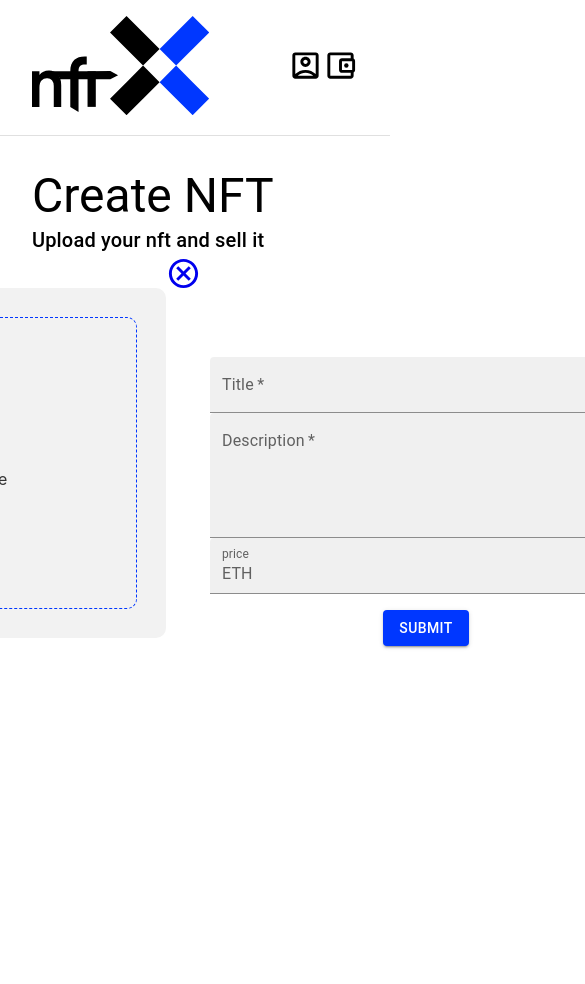
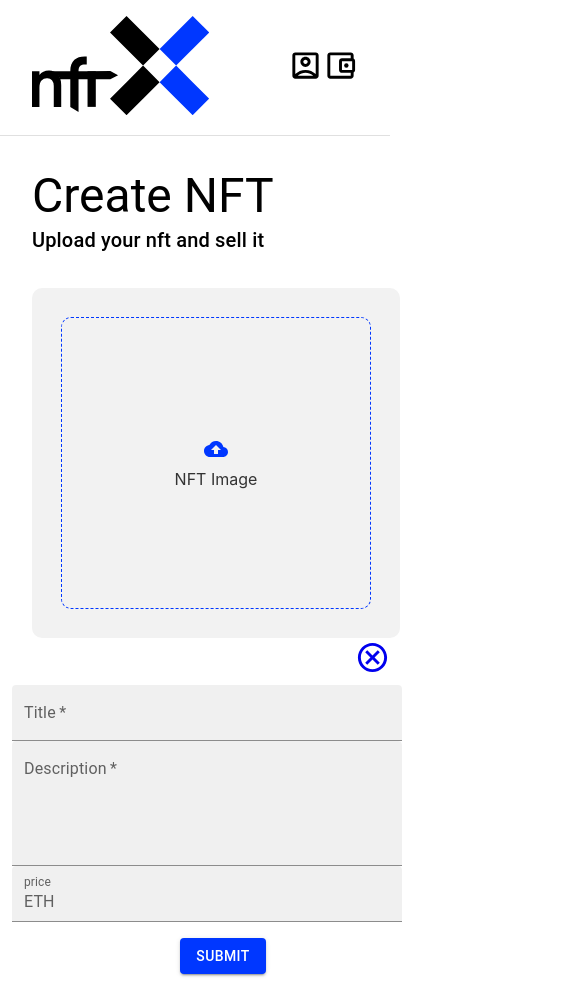
Before and after one commit to cenarturkmen/nextnextnext-fe, a React (Create React App) app: page /create in a window 390 px wide. Shown: the top 984 px of the page, 585 px wide, since content can reach past the window. Before the commit the page ends 844 px from the top, so only its background shows below. Built offline with nearby package versions, Linux system fonts and the light colour scheme.

Commit message:
responsive styles added

```diff
--- a/src/pages/Create/Create.js
+++ b/src/pages/Create/Create.js
@@ -41,12 +41,12 @@ const Create = () => {
             <div className="uploadImage">
               <DropZone className="dropzone" onFileUploaded={setSelectedFile} />
             </div>
+            <div className="closeIcon">
+              <Link to="/">
+                <CancelOutlinedIcon fontSize="large" />
+              </Link>
+            </div>
             <form onSubmit={createNFT}>
-              <div>
-                <Link to="/">
-                  <CancelOutlinedIcon fontSize="large" />
-                </Link>
-              </div>
               <fieldset>
                 <TextField
                   label="Title"
--- a/src/pages/Create/Create.scss
+++ b/src/pages/Create/Create.scss
@@ -30,3 +30,33 @@ fieldset {
   margin-top: 1rem;
   margin-left: 2rem;
 }
+
+@media screen and (max-width: 600px) {
+  .create {
+    width: 100%;
+  }
+
+  fieldset {
+    width: 100%;
+    margin: 0;
+  }
+
+  .content {
+    flex-direction: column;
+  }
+
+  .uploadImage {
+    width: 100%;
+  }
+
+  .dropzone {
+    margin-left: 2rem;
+  }
+
+  .closeIcon{
+    display: flex;
+    justify-content: flex-end;
+    margin-top: 2px;
+  }
+
+}
```
